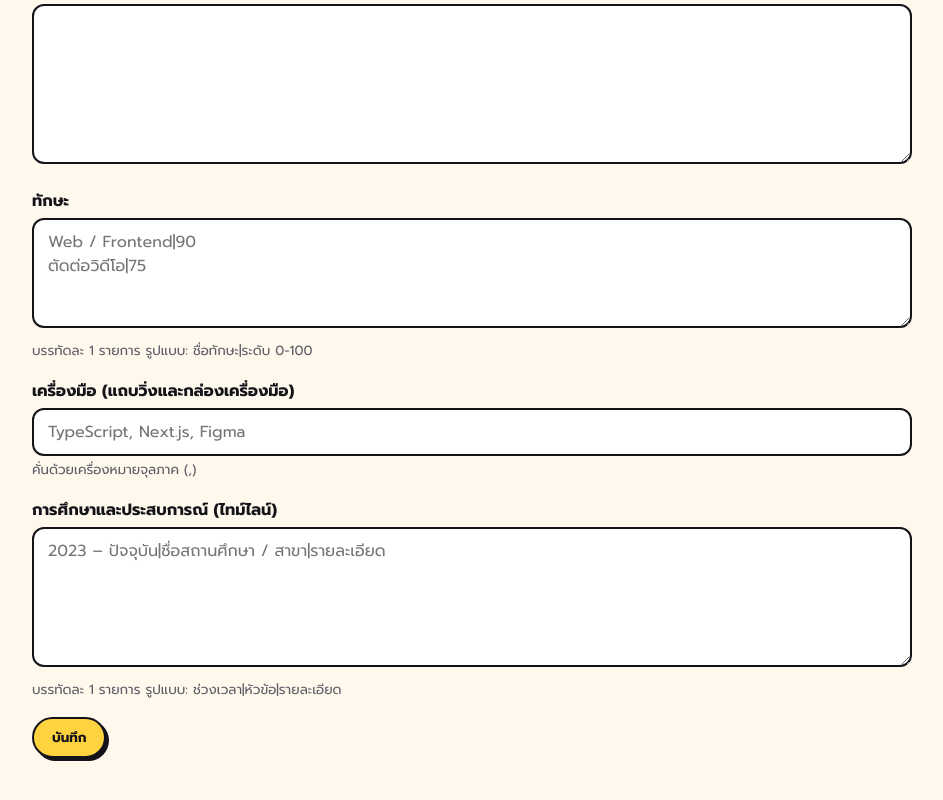
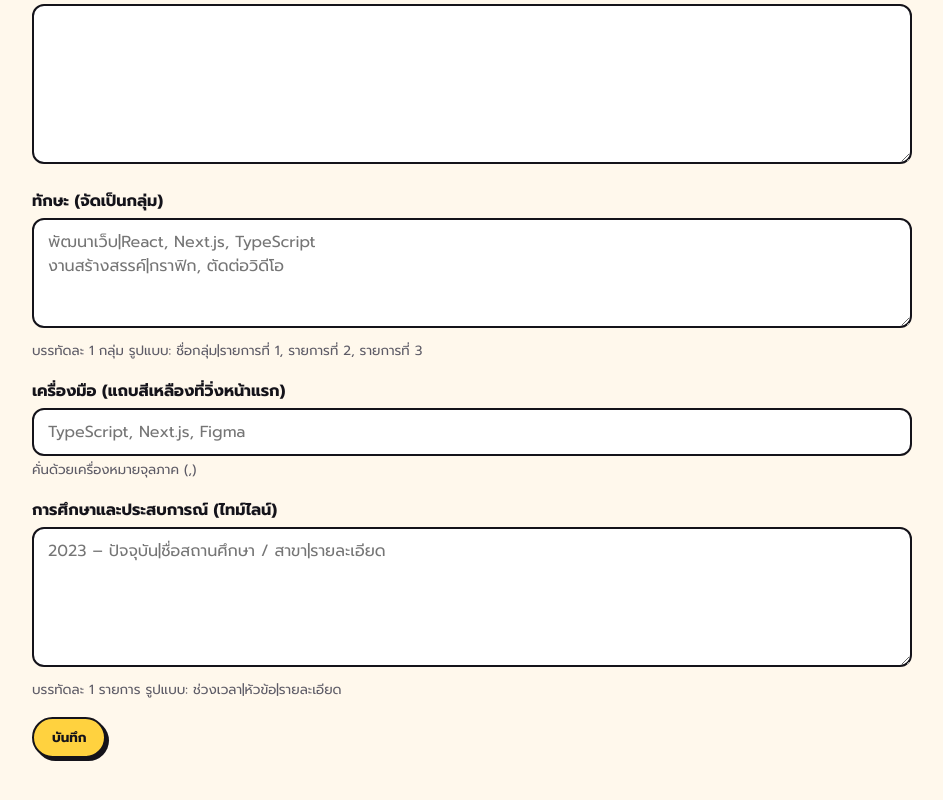
Before and after one commit to nattapat060744-cpu/Portfolio, a Next.js app: page /admin/settings in a window 1280 px wide. Shown: the part 872-1672 px from the top of the page, without its empty margins (168-1111 px from the left). Built offline with nearby package versions, Linux system fonts and the light colour scheme; no server answers; the database is empty.

Commit message:
Initial commit

```diff
--- a/app/admin/settings/page.tsx
+++ b/app/admin/settings/page.tsx
@@ -110,12 +110,12 @@ export default function SettingsPage() {
         <textarea style={{ minHeight: 160 }} value={f.bio} onChange={(e) => set('bio', e.target.value)} />
       </div>
       <div className="fld">
-        <label>ทักษะ</label>
-        <textarea value={f.skills} onChange={(e) => set('skills', e.target.value)} placeholder={'Web / Frontend|90\nตัดต่อวิดีโอ|75'} />
-        <small>บรรทัดละ 1 รายการ รูปแบบ: ชื่อทักษะ|ระดับ 0-100</small>
+        <label>ทักษะ (จัดเป็นกลุ่ม)</label>
+        <textarea value={f.skills} onChange={(e) => set('skills', e.target.value)} placeholder={'พัฒนาเว็บ|React, Next.js, TypeScript\nงานสร้างสรรค์|กราฟิก, ตัดต่อวิดีโอ'} />
+        <small>บรรทัดละ 1 กลุ่ม รูปแบบ: ชื่อกลุ่ม|รายการที่ 1, รายการที่ 2, รายการที่ 3</small>
       </div>
       <div className="fld">
-        <label>เครื่องมือ (แถบวิ่งและกล่องเครื่องมือ)</label>
+        <label>เครื่องมือ (แถบสีเหลืองที่วิ่งหน้าแรก)</label>
         <input type="text" value={f.tools} onChange={(e) => set('tools', e.target.value)} placeholder="TypeScript, Next.js, Figma" />
         <small>คั่นด้วยเครื่องหมายจุลภาค (,)</small>
       </div>
--- a/app/globals.css
+++ b/app/globals.css
@@ -140,3 +140,10 @@ footer.f{text-align:center;padding:24px 0 50px;color:var(--mute);font-size:14px}
 /* About bio box: white card (readable) with a colored top accent */
 .b-bio{background:var(--card);color:var(--ink);border-top:12px solid var(--c4)}
 .b-bio .bio-t{font-size:17px;line-height:1.85}
+
+/* Skills: grouped chips */
+.b-skill{grid-column:span 6}
+.skg{display:grid;grid-template-columns:repeat(auto-fit,minmax(230px,1fr));gap:24px;margin-top:14px}
+.skg>div{border-left:6px solid var(--ink);padding-left:16px}
+.skg h4{margin:0 0 8px;font-size:17px}
+.skg .tech{margin:0}
--- a/components/Portfolio.tsx
+++ b/components/Portfolio.tsx
@@ -272,14 +272,15 @@ export default function Portfolio({ projects, settings: s }: { projects: Project
             <div className="box b-pic">{s.avatar_url ? <img src={s.avatar_url} alt={s.name} /> : s.name.charAt(0)}</div>
             {s.skills.length > 0 && (
               <div className="box b-skill">
-                <h3 style={{ marginTop: 0 }}>ทักษะ</h3>
-                {s.skills.map((k, i) => <Bar key={i} name={k.name} level={k.level} />)}
-              </div>
-            )}
-            {s.tools.length > 0 && (
-              <div className="box b-tool">
-                <h3 style={{ marginTop: 0 }}>เครื่องมือที่ใช้</h3>
-                <div className="tech">{s.tools.map((t, i) => <span key={i}>{t}</span>)}</div>
+                <h3 style={{ marginTop: 0 }}>ทักษะและสิ่งที่ทำได้</h3>
+                <div className="skg">
+                  {s.skills.map((k, i) => (
+                    <div key={i} style={{ borderLeftColor: `var(--c${(i % 5) + 1})` }}>
+                      <h4>{k.name}</h4>
+                      <div className="tech">{k.items.map((t, j) => <span key={j}>{t}</span>)}</div>
+                    </div>
+                  ))}
+                </div>
               </div>
             )}
           </div>
--- /dev/null
+++ b/global.d.ts
@@ -0,0 +1 @@
+declare module '*.css'
--- a/lib/types.ts
+++ b/lib/types.ts
@@ -25,7 +25,7 @@ export interface Settings {
   bio: string
   email: string
   stats: { n: number; label: string }[]
-  skills: { name: string; level: number }[]
+  skills: { name: string; items: string[] }[]
   timeline: { period: string; title: string; detail: string }[]
   tools: string[]
   status: string
--- a/lib/utils.ts
+++ b/lib/utils.ts
@@ -42,7 +42,7 @@ export function normalizeSettings(d: Record<string, unknown> | null): Settings {
     bio: x.bio || '',
     email: x.email || '',
     stats: x.stats ?? [],
-    skills: x.skills ?? [],
+    skills: (x.skills ?? []).map((k) => ({ name: k.name, items: Array.isArray(k.items) ? k.items : [] })),
     timeline: x.timeline ?? [],
     tools: x.tools ?? [],
     status: x.status || 'เปิดรับโอกาส',
@@ -57,10 +57,13 @@ export const textToStats = (t: string): Settings['stats'] =>
   t.split('\n').map((l) => l.split('|')).filter((p) => p.length >= 2 && p[0].trim())
     .map((p) => ({ n: Number(p[0]) || 0, label: p.slice(1).join('|').trim() }))
 
-export const skillsToText = (a: Settings['skills']) => a.map((i) => `${i.name}|${i.level}`).join('\n')
+export const skillsToText = (a: Settings['skills']) => a.map((i) => `${i.name}|${i.items.join(', ')}`).join('\n')
 export const textToSkills = (t: string): Settings['skills'] =>
   t.split('\n').map((l) => l.split('|')).filter((p) => p.length >= 2 && p[0].trim())
-    .map((p) => ({ name: p[0].trim(), level: Math.min(100, Math.max(0, Number(p[1]) || 0)) }))
+    .map((p) => ({
+      name: p[0].trim(),
+      items: p.slice(1).join('|').split(/[,，]/).map((s) => s.trim()).filter(Boolean),
+    }))
 
 export const timelineToText = (a: Settings['timeline']) => a.map((i) => `${i.period}|${i.title}|${i.detail}`).join('\n')
 export const textToTimeline = (t: string): Settings['timeline'] =>
```
Also changed, not shown: 1 other file (tests, documents, lock files or other folders).
